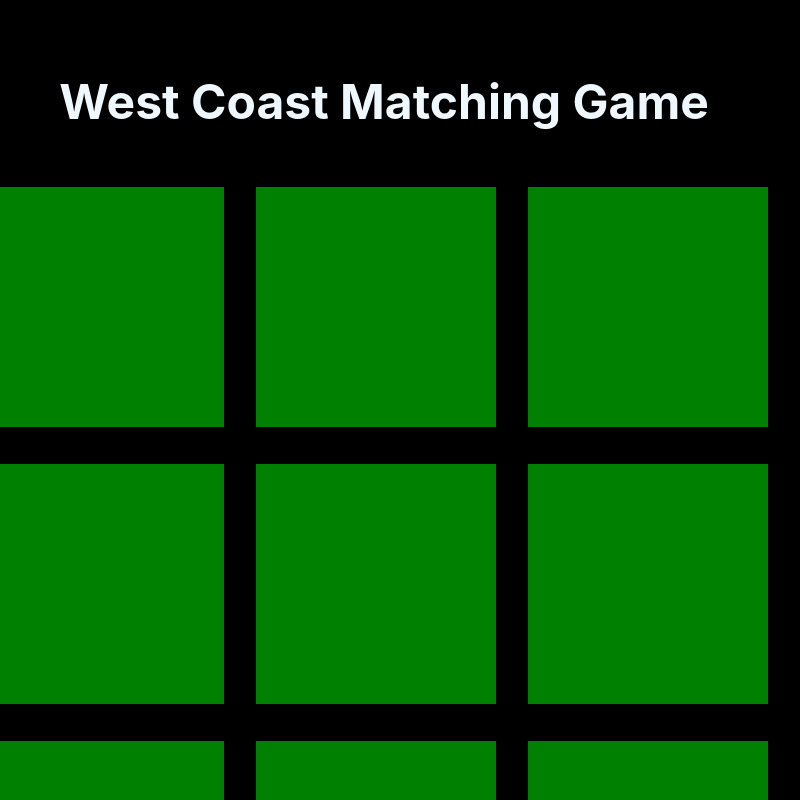
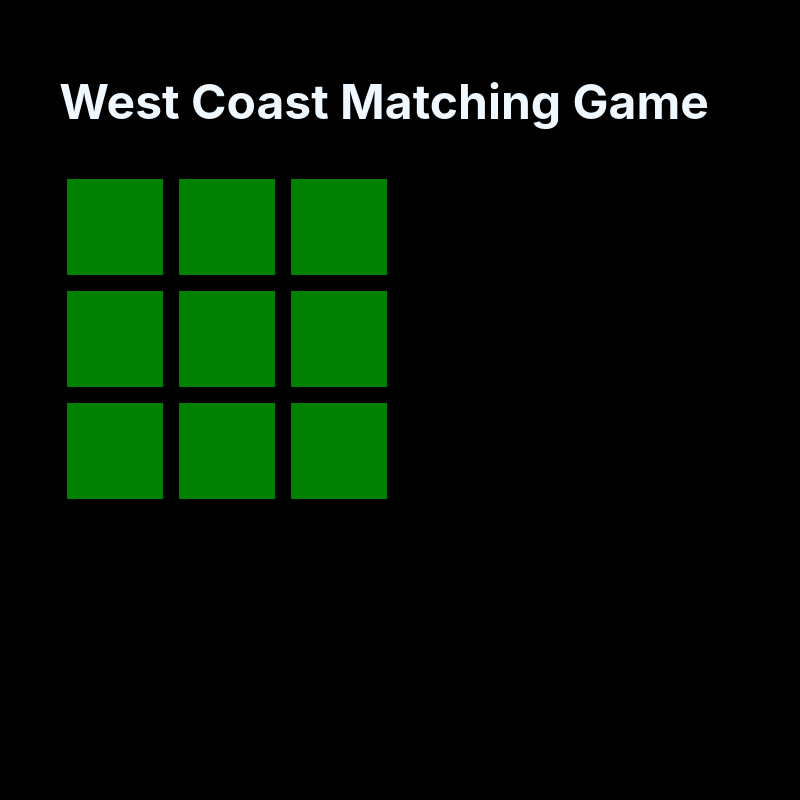
Before and after one commit to k-westbrook/gamer, a React (Create React App) app: page / in a window 768 px wide. Shown: the top 800 px of the page, 800 px wide, since content can reach past the window. Built offline with nearby package versions, Linux system fonts and the light colour scheme.

Commit message:
style for tablet

```diff
--- a/src/index.css
+++ b/src/index.css
@@ -18,13 +18,13 @@ code {
 
 .red{
   background-color: green;
-  height: 15em;
-  width: 15em;
+  height: 12em;
+  width: 12em;
 }
 
 .image-class{
-  height: 15em;
-  width: 15em;
+  height: 12em;
+  width: 12em;
 
 }
 
@@ -32,15 +32,15 @@ code {
   display: flex;
   flex-direction: row;
   flex-wrap: wrap;
-  width:52em;
-  height:52em;
+  width:42em;
+  height:42em;
   justify-items: center;
 }
 
 .tile-container
 {
-  height: 15em;
-  width: 15em;
+  height: 12em;
+  width: 12em;
   perspective: 1000px;
   border-color: black;
   border-style: solid;
@@ -94,3 +94,43 @@ code {
     color: aliceblue;
   }
   }
+
+  @media only screen and (min-device-width : 768px) and (max-device-width : 1024px) {
+    .red{
+      background-color: green;
+      height: 6em;
+      width: 6em;
+    }
+
+    .image-class{
+      height: 6em;
+      width: 6em;
+
+    }
+
+    .board{
+      display: flex;
+      flex-direction: row;
+      flex-wrap: wrap;
+      width:21em;
+      height:21em;
+      justify-items: center;
+    }
+
+    .tile-container
+    {
+      height: 6em;
+      width: 6em;
+      perspective: 1000px;
+      border-color: black;
+      border-style: solid;
+      border-width: .5em;
+
+    }
+    .title
+    {
+      font-size: 2rem;
+      text-align: center;
+      color: aliceblue;
+    }
+    }
```
